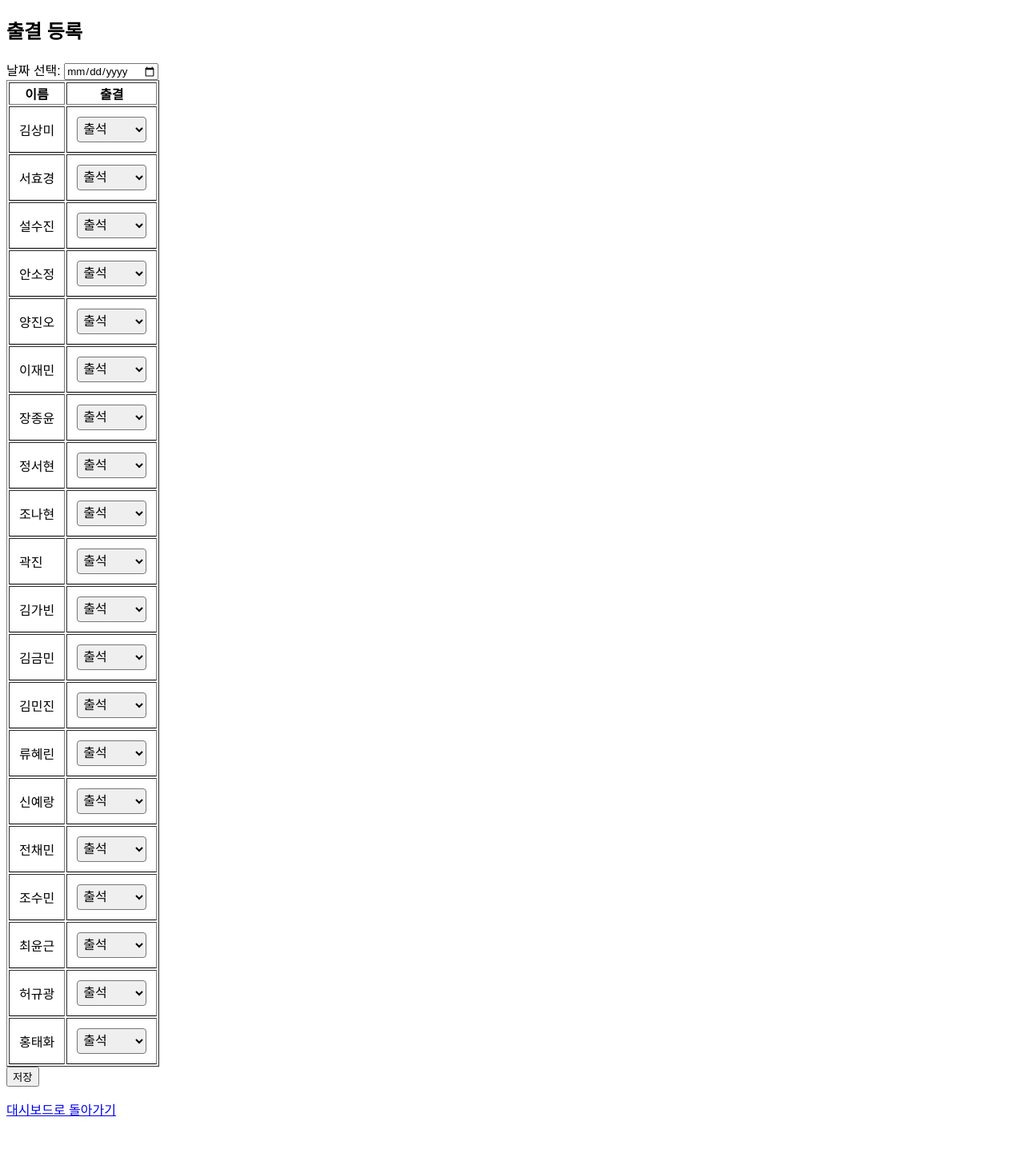
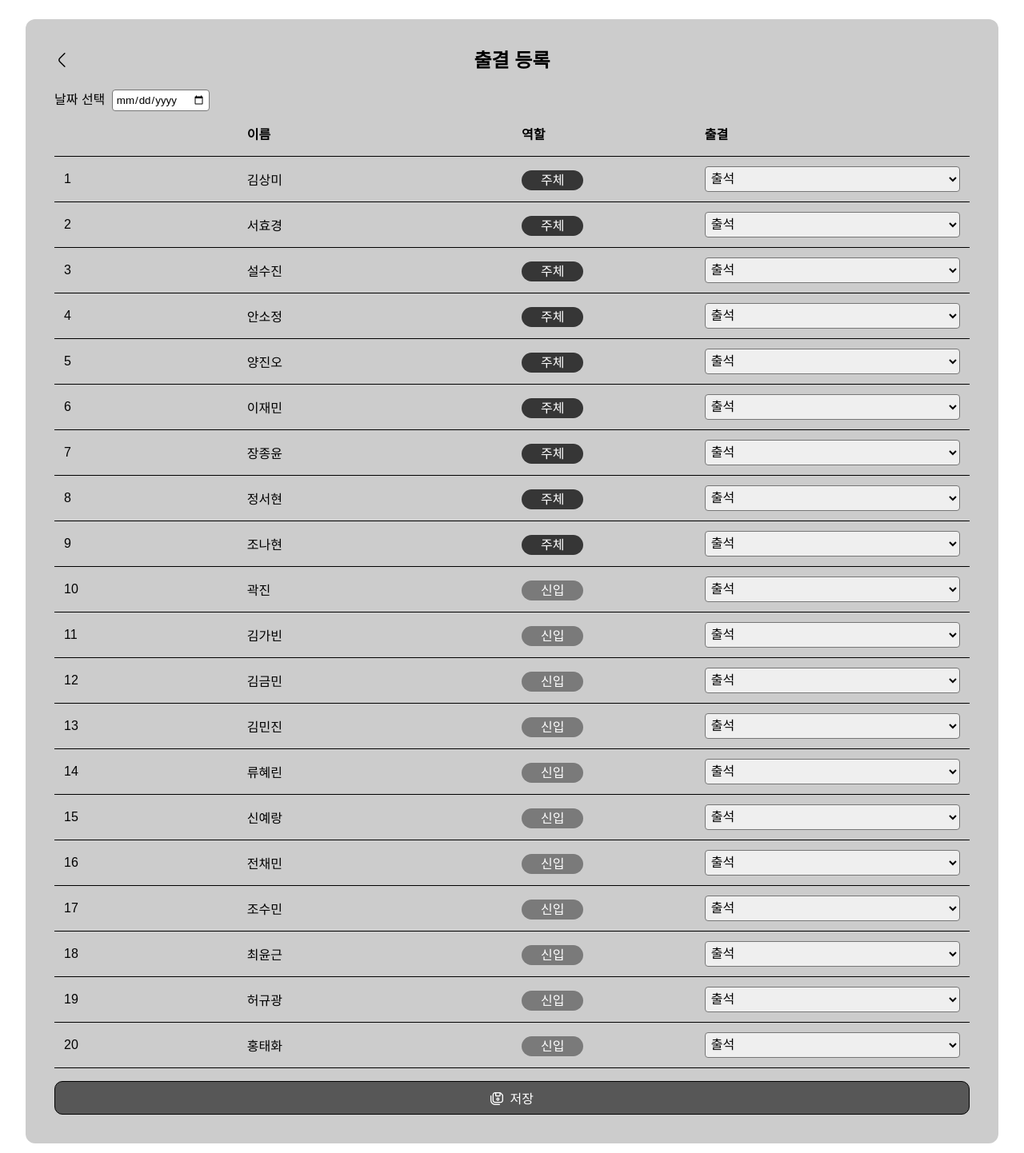
Before and after one commit to c04nh/Beatzflow, a Flask app: page /attendance in a window 1280 px wide. Shown: the part 99-1541 px from the top of the page at 80% size. Before the commit the page ends 1495 px from the top, so only its background shows below. Run offline with Flask 3, Linux system fonts and the light colour scheme; the visitor is signed in with stand-in values (Sample User, id 1); some libraries are stand-ins or nearby versions; some web fonts are replaced.

Commit message:
attendance css 적용

```diff
--- a/data/members.json
+++ b/data/members.json
@@ -367,6 +367,50 @@
       "40": "출석",
       "42": "출석",
       "44": "--"
+    },
+    "2026-01-21": {
+      "47": "출석",
+      "2": "출석",
+      "3": "출석",
+      "4": "출석",
+      "46": "출석",
+      "6": "출석",
+      "7": "출석",
+      "8": "출석",
+      "45": "출석",
+      "13": "출석",
+      "14": "출석",
+      "15": "출석",
+      "17": "출석",
+      "20": "출석",
+      "26": "출석",
+      "37": "출석",
+      "38": "출석",
+      "40": "출석",
+      "42": "출석",
+      "44": "출석"
+    },
+    "2026-01-11": {
+      "47": "출석",
+      "2": "출석",
+      "3": "출석",
+      "4": "출석",
+      "46": "출석",
+      "6": "출석",
+      "7": "출석",
+      "8": "출석",
+      "45": "출석",
+      "13": "출석",
+      "14": "출석",
+      "15": "출석",
+      "17": "출석",
+      "20": "출석",
+      "26": "출석",
+      "37": "출석",
+      "38": "출석",
+      "40": "출석",
+      "42": "출석",
+      "44": "출석"
     }
   }
 }
--- a/static/style.css
+++ b/static/style.css
@@ -215,7 +215,7 @@ button:hover{
     margin-top: 24px;
 }
 
-.member-list{
+.content-container{
     border-radius: 12px;
     background-color: #cccccc;
     margin-top: 12px;
@@ -224,7 +224,7 @@ button:hover{
     padding: 12px 36px 36px 36px;
 }
 
-.list-header{
+.content-header{
     position: relative;
     display: flex;
     justify-content: center;
@@ -241,12 +241,12 @@ button:hover{
     padding: 0;
 }
 
-.list-header div{
+.content-header div{
     position: absolute;
     right: 0px;
 }
 
-.list-header div button{
+.content-header div button{
     border-radius: 8px;
     border-style: solid;
     border-width: 1.5px;
@@ -259,23 +259,23 @@ button:hover{
     background-color: #6d6d6d;
 }
 
-.list-header div button:hover{
+.content-header div button:hover{
     background-color: #484848;
 }
 
-.list-header div button i{
+.content-header div button i, .submit-btn i{
     position: relative;
     top: 2px;
     padding-right: 4px;
 }
 
-#member-list table{
+#member-list table, #attendance table{
     border-collapse: collapse;
     width: 100%;
     font-size: 16px;
 }
 
-#member-list th, td{
+#member-list th, td, #attendance th, td{
     border-bottom : 1px solid black;
     padding: 4px 12px;
     height: 48px;
@@ -296,7 +296,7 @@ button:hover{
     background-color: #7a7a7a;
 }
 
-#member-list input, select{
+#member-list input, select, #attendance select{
     font-size: 16px;
     width: 100%;
     padding: 0 3px;
@@ -415,3 +415,27 @@ button:hover{
     top: 1px;
     padding-right: 4px;
 }
+
+.submit-btn{
+    width: 100%;
+    margin-top: 16px;
+    font-size: 16px;
+    padding: 8px 0;
+    color: white;
+    border-radius: 10px;
+    border-width: 1px;
+    border-style: solid;
+    background-color: #575757;
+}
+
+.submit-btn:hover{
+    background-color: #363636;
+}
+
+#date{
+    padding: 4px;
+    border-radius: 4px;
+    border-style: solid;
+    border-width: 1px;
+    margin-left: 4px;
+}
--- a/templates/attendance.html
+++ b/templates/attendance.html
@@ -3,18 +3,33 @@
 {% block title %}출결 관리{% endblock %}
 
 {% block content %}
+<div class="content">
+    <div class="content-container">
+        <div class="content-header">
+            <button class="header-back-btn" onclick="location.href='/dashboard'"><i class="fi fi-rr-angle-left"></i></button>
             <h2>출결 등록</h2>
-<form method="post">
-    <label for="date">날짜 선택:</label>
+        </div>
+        <form method="post" id="attendance">
+            <label for="date">날짜 선택</label>
             <input type="date" id="date" name="date" required>
-    <table border="1">
+            <table>
                 <tr>
-            <th>이름</th>
-            <th>출결</th>
+                    <th width="20%"></th>
+                    <th width="30%">이름</th>
+                    <th width="20%">역할</th>
+                    <th width="30%">출결</th>
                 </tr>
                 {% for member in members %}
                     <tr>
-            <td>{{ member.name }}</td>
+                        <td>
+                            <span>{{ loop.index0 + 1 }}</span>
+                        </td>
+                        <td>
+                            <span>{{ member.name }}</span>
+                        </td>
+                        <td>
+                            <span class="role {{ member.role }}">{{ member.role }}</span>
+                        </td>
                         <td>
                             <select name="{{ member.id }}">
                                 <option value="출석">출석</option>
@@ -26,9 +41,13 @@
                     </tr>
                 {% endfor %}
             </table>
-    <input type="submit" value="저장">
+            <button type="submit" class="submit-btn">
+                <i class="fi fi-rr-floppy-disks"></i>
+                저장
+            </button>
         </form>
-<p><a href="{{ url_for('dashboard') }}">대시보드로 돌아가기</a></p>
+    </div>
+</div>
 
 <script>
     const usedDates = {{ dates | safe }};
--- a/templates/members.html
+++ b/templates/members.html
@@ -6,8 +6,8 @@
 {% block content %}
 
 <div class="content">
-    <div class="member-list">
-        <div class="list-header">
+    <div class="content-container">
+        <div class="content-header">
             <button class="header-back-btn" onclick="location.href='/dashboard'"><i class="fi fi-rr-angle-left"></i></button>
             <h2>멤버 목록</h2>
             <div>
```
Lines whose indentation alone changed are shown as unchanged.
